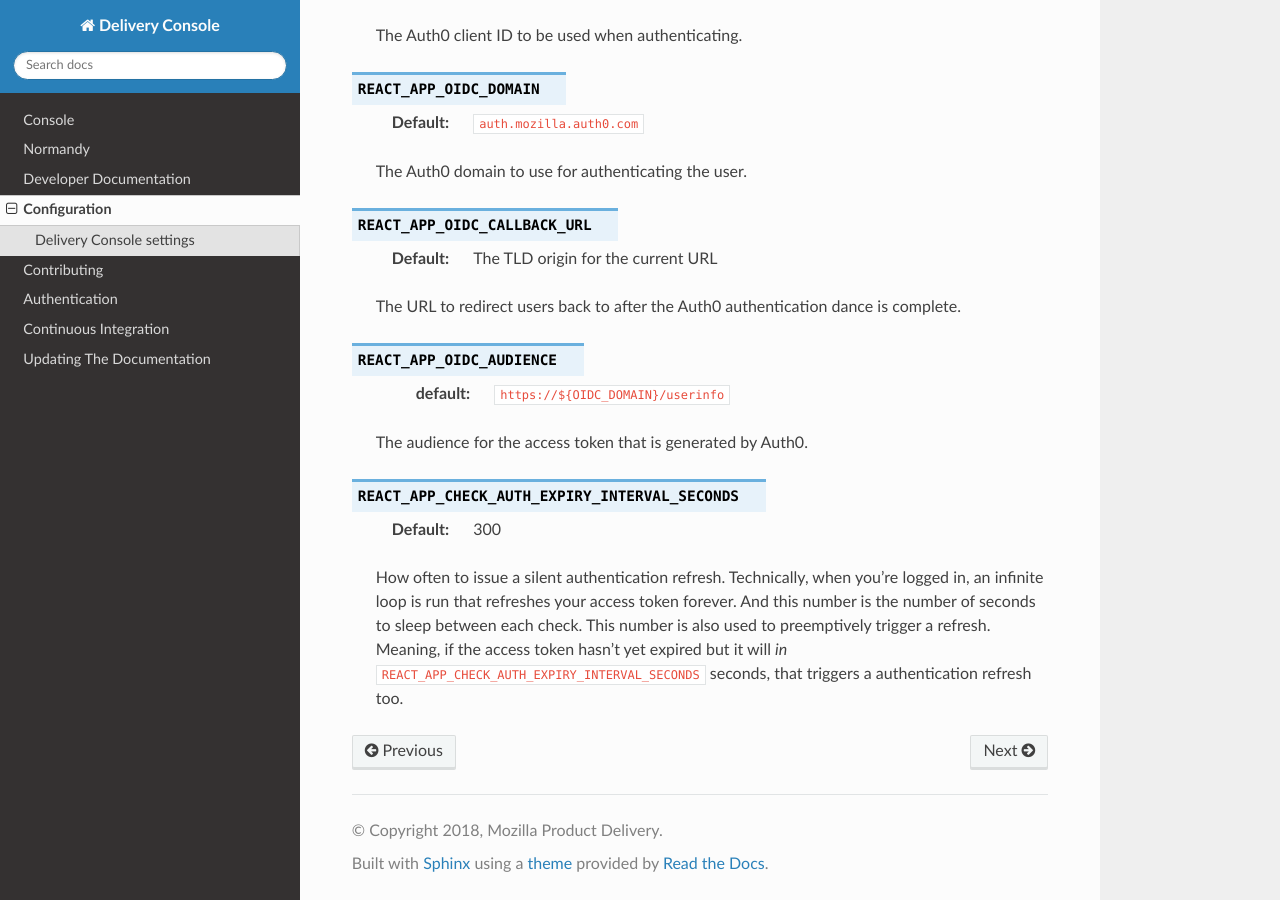
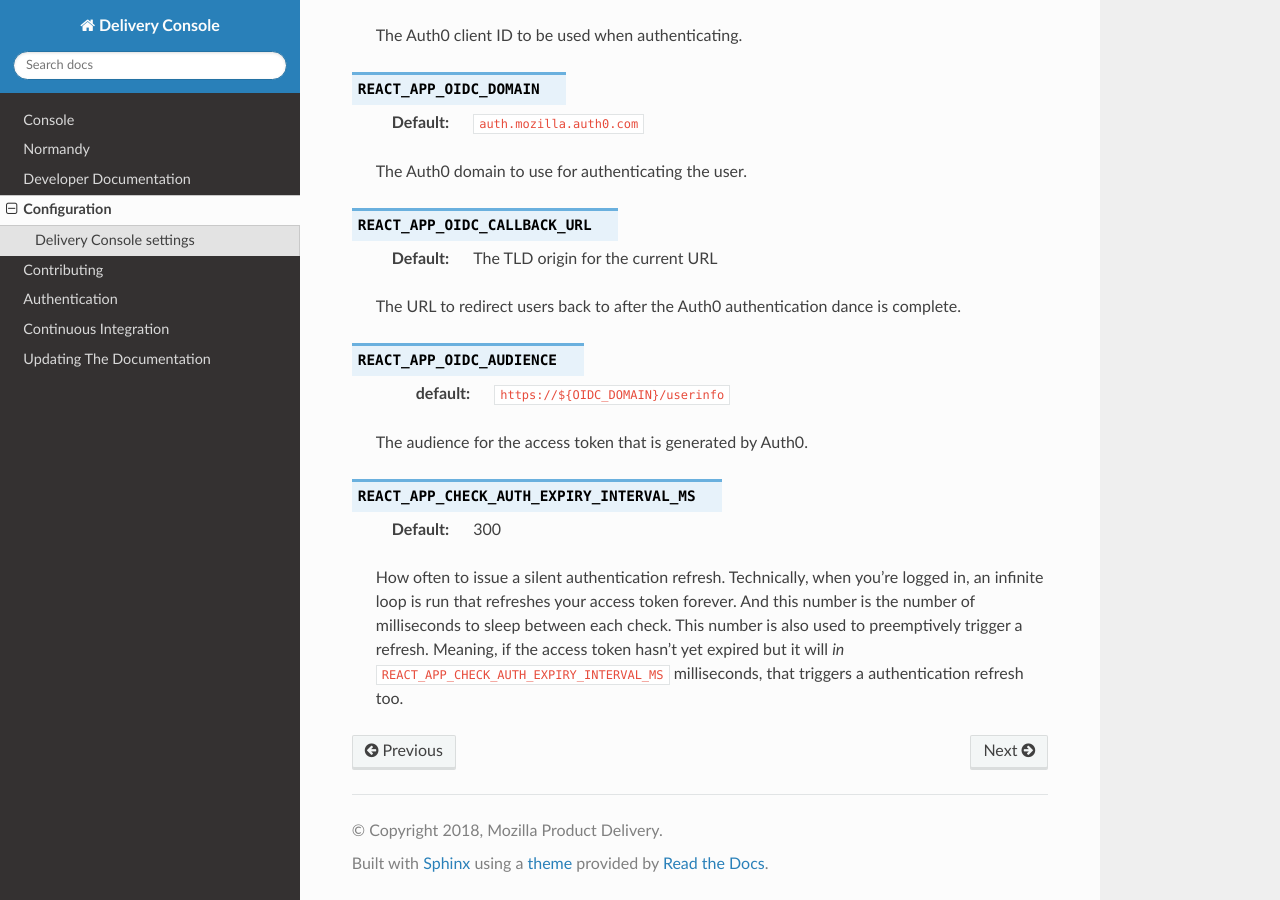
Before and after one commit to mozilla/delivery-console, a Sphinx documentation site: the page built from docs/config.rst, in a window 1280 px wide and 900 px high, scrolled down 649 px. Built offline with Sphinx 7.4.7 and the Read the Docs theme 2.0.0, drawn with Linux system fonts in a browser that asks for light colours.

Commit message:
Use milliseconds instead of seconds

```diff
--- a/docs/config.rst
+++ b/docs/config.rst
@@ -43,13 +43,13 @@ An environment variable like ``REACT_APP_FOO`` controls the setting ``FOO``.
    The audience for the access token that is generated by Auth0.
 
 
-.. envvar:: REACT_APP_CHECK_AUTH_EXPIRY_INTERVAL_SECONDS
+.. envvar:: REACT_APP_CHECK_AUTH_EXPIRY_INTERVAL_MS
 
     :default: 300
 
     How often to issue a silent authentication refresh. Technically, when you're logged in,
     an infinite loop is run that refreshes your access token forever. And this number is
-    the number of seconds to sleep between each check.
+    the number of milliseconds to sleep between each check.
     This number is also used to preemptively trigger a refresh. Meaning, if the access token
-    hasn't yet expired but it will *in* ``REACT_APP_CHECK_AUTH_EXPIRY_INTERVAL_SECONDS``
-    seconds, that triggers a authentication refresh too.
+    hasn't yet expired but it will *in* ``REACT_APP_CHECK_AUTH_EXPIRY_INTERVAL_MS`` milliseconds,
+    that triggers a authentication refresh too.
--- a/src/components/data/QueryAuth0.js
+++ b/src/components/data/QueryAuth0.js
@@ -11,7 +11,7 @@ import {
   userProfileReceived,
 } from 'console/state/auth/actions';
 import { getAccessToken } from 'console/state/auth/selectors';
-import { CHECK_AUTH_EXPIRY_INTERVAL_SECONDS } from 'console/settings';
+import { CHECK_AUTH_EXPIRY_INTERVAL_MS } from 'console/settings';
 import { parseHash, checkSession } from 'console/utils/auth0';
 import { getCurrentPathname } from 'console/state/router/selectors';
 
@@ -62,7 +62,7 @@ export default class QueryAuth0 extends React.PureComponent {
       this.setState(() => ({
         valideAccessTokenInterval: window.setInterval(
           this.validateAccessToken,
-          CHECK_AUTH_EXPIRY_INTERVAL_SECONDS * 1000,
+          CHECK_AUTH_EXPIRY_INTERVAL_MS,
         ),
       }));
     } else if (!accessToken) {
@@ -124,7 +124,7 @@ export default class QueryAuth0 extends React.PureComponent {
       const expiresAt = JSON.parse(localStorage.getItem('expiresAt'));
       const expiresIn = expiresAt - new Date().getTime();
 
-      if (expiresIn / 1000 <= CHECK_AUTH_EXPIRY_INTERVAL_SECONDS) {
+      if (expiresIn <= CHECK_AUTH_EXPIRY_INTERVAL_MS) {
         // The token will expire before we check again so attempt a refresh now
         this.refreshAccessToken();
       }
```
Also changed, not shown: 1 other file.
